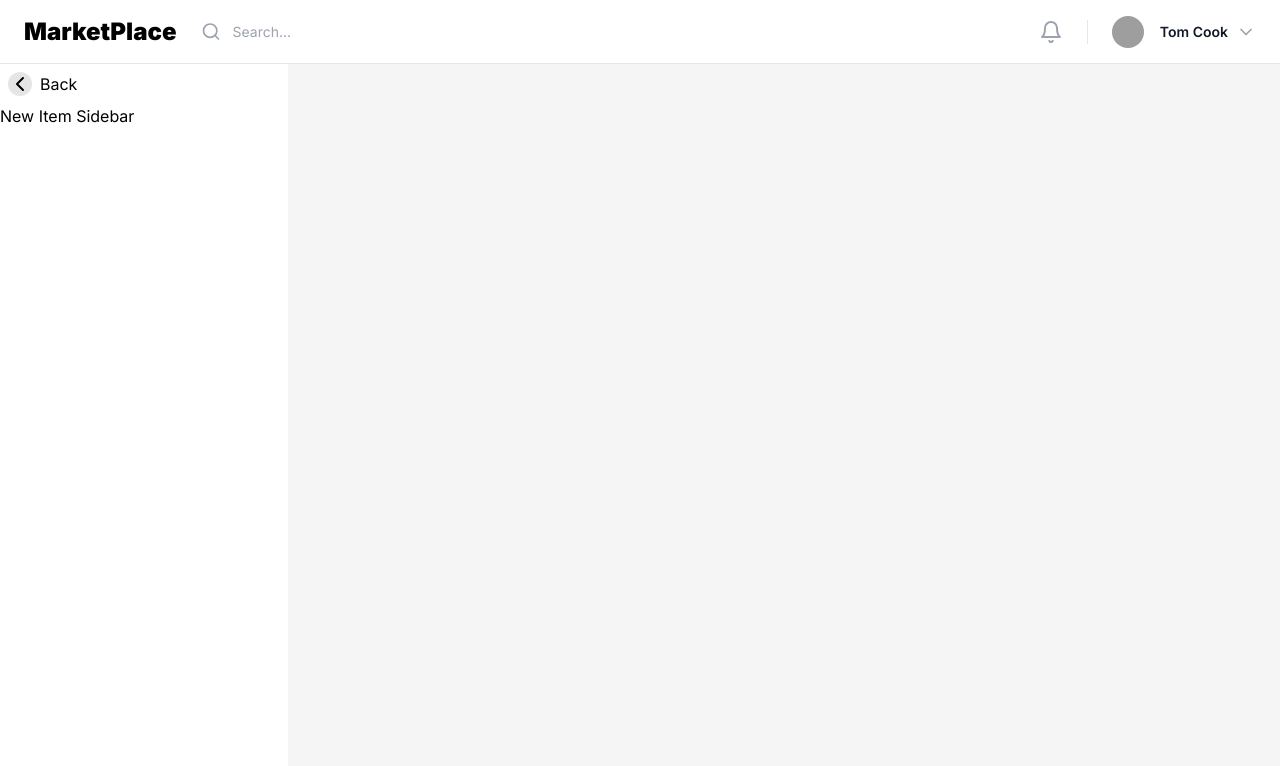
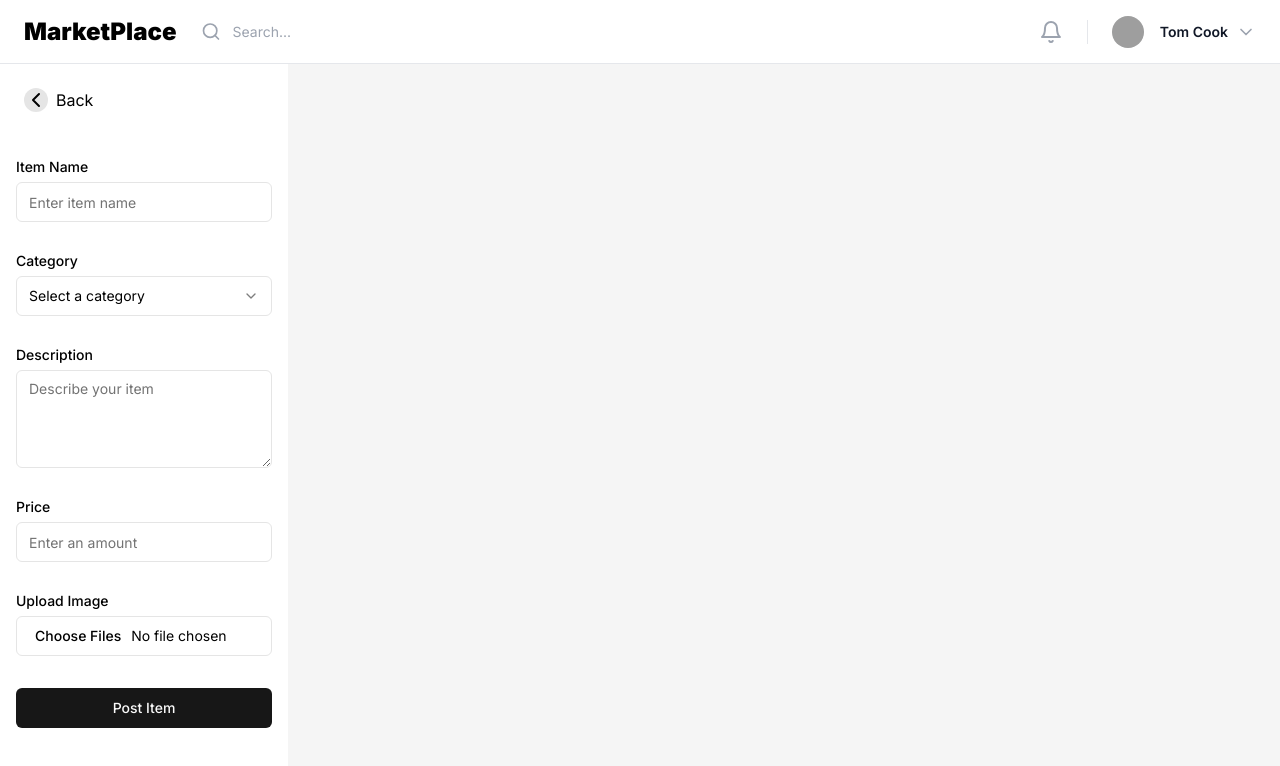
Before and after one commit to FranciscoAVD/marketplace, a Next.js app: page /dashboard/new-item in a window 1280 px wide. Shown: the top 766 px of the page. Built offline with nearby package versions, Linux system fonts and the light colour scheme; grey boxes are pictures that could not be loaded.

Commit message:
added components for new-item form

```diff
--- a/package.json
+++ b/package.json
@@ -10,6 +10,8 @@
   },
   "dependencies": {
     "@headlessui/react": "^2.1.3",
+    "@radix-ui/react-label": "^2.1.0",
+    "@radix-ui/react-select": "^2.1.1",
     "@radix-ui/react-slot": "^1.1.0",
     "class-variance-authority": "^0.7.0",
     "clsx": "^2.1.1",
--- a/src/app/dashboard/_components/sidebar/sidebar.tsx
+++ b/src/app/dashboard/_components/sidebar/sidebar.tsx
@@ -41,14 +41,17 @@
 
 export function SidebarDesktop({ className }: { className?: string }) {
   const path = usePathname();
-  console.log(path);
   return (
     <aside className={className}>
-      {path === "/dashboard/new-item" ? <NewItemSidebar /> : <DashboardSidebar path={path}/>}
+      {path === "/dashboard/new-item" ? (
+        <NewItemSidebar />
+      ) : (
+        <DashboardSidebar path={path} />
+      )}
     </aside>
   );
 }
-function DashboardSidebar({path}:{path: string}){
+function DashboardSidebar({ path }: { path: string }) {
   return (
     <nav className="p-4">
       <ul role="list" className="flex flex-1 flex-col gap-y-7">
@@ -75,7 +78,7 @@
         </li>
       </ul>
     </nav>
-  )
+  );
 }
 
 //Mobile
@@ -180,7 +183,12 @@
         </li>
       ))}
       <li>
-        <Button className="w-full justify-center gap-x-2" asChild>
+        <Button
+          className={`w-full justify-center gap-x-2 ${
+            activePath === "/dashboard/new-item" && "hidden"
+          }`}
+          asChild
+        >
           <Link href="/dashboard/new-item">
             <PlusIcon className="size-6" />
             Create new item
--- a/src/app/dashboard/new-item/_components/new-item-details.tsx
+++ b/src/app/dashboard/new-item/_components/new-item-details.tsx
@@ -1,15 +1,64 @@
+import { Button } from "@/components/ui/button";
+import { Input } from "@/components/ui/input";
+import { Label } from "@/components/ui/label";
+import {
+  Select,
+  SelectContent,
+  SelectItem,
+  SelectTrigger,
+  SelectValue,
+} from "@/components/ui/select";
+import { Textarea } from "@/components/ui/textarea";
+import { marketplaceCategories } from "@/lib/constants";
+import { stringToSlug } from "@/lib/utils";
 import { ChevronLeft } from "lucide-react";
 import Link from "next/link";
-import React from "react";
 
 export default function NewItemSidebar() {
   return (
-    <>
+    <div className="p-4 space-y-10">
       <Link href="/dashboard" className="flex gap-x-2 p-2 w-fit ">
         <ChevronLeft className="size-6 bg-neutral-200 rounded-full" />
         Back
       </Link>
-      New Item Sidebar
-    </>
+      <form className="grid gap-8">
+        <div className="grid gap-2">
+          <Label htmlFor="name">Item Name</Label>
+          <Input id="name" placeholder="Enter item name" />
+        </div>
+        <div className="grid gap-2">
+          <Label htmlFor="category">Category</Label>
+          <Select>
+            <SelectTrigger>
+              <SelectValue placeholder="Select a category" />
+            </SelectTrigger>
+            <SelectContent>
+              {marketplaceCategories.map((cat) => (
+                <SelectItem key={cat.name} value={stringToSlug(cat.name)}>
+                  <span>{cat.name}</span>
+                </SelectItem>
+              ))}
+            </SelectContent>
+          </Select>
+        </div>
+        <div className="grid gap-2">
+          <Label htmlFor="description">Description</Label>
+          <Textarea
+            id="description"
+            rows={4}
+            placeholder="Describe your item"
+          />
+        </div>
+        <div className="grid gap-2">
+          <Label htmlFor="price">Price</Label>
+          <Input id="price" type="number" placeholder="Enter an amount" />
+        </div>
+        <div className="grid gap-2">
+          <Label htmlFor="image">Upload Image</Label>
+          <Input id="image" type="file" multiple />
+        </div>
+        <Button type="submit">Post Item</Button>
+      </form>
+    </div>
   );
 }
--- a/src/app/dashboard/new-item/page.tsx
+++ b/src/app/dashboard/new-item/page.tsx
@@ -1,8 +1,11 @@
 import React from 'react'
-import NewItemDetails from './_components/new-item-details'
 
 export default function page() {
   return (
-   <main className="bg-neutral-100"></main>
+   <main className="grid place-content-center bg-neutral-100">
+    <section>
+
+    </section>
+   </main>
   )
 }
--- /dev/null
+++ b/src/components/ui/label.tsx
@@ -0,0 +1,26 @@
+"use client"
+
+import * as React from "react"
+import * as LabelPrimitive from "@radix-ui/react-label"
+import { cva, type VariantProps } from "class-variance-authority"
+
+import { cn } from "@/lib/utils"
+
+const labelVariants = cva(
+  "text-sm font-medium leading-none peer-disabled:cursor-not-allowed peer-disabled:opacity-70"
+)
+
+const Label = React.forwardRef<
+  React.ElementRef<typeof LabelPrimitive.Root>,
+  React.ComponentPropsWithoutRef<typeof LabelPrimitive.Root> &
+    VariantProps<typeof labelVariants>
+>(({ className, ...props }, ref) => (
+  <LabelPrimitive.Root
+    ref={ref}
+    className={cn(labelVariants(), className)}
+    {...props}
+  />
+))
+Label.displayName = LabelPrimitive.Root.displayName
+
+export { Label }
--- /dev/null
+++ b/src/components/ui/select.tsx
@@ -0,0 +1,162 @@
+"use client";
+
+import * as React from "react";
+import * as SelectPrimitive from "@radix-ui/react-select";
+import { Check, ChevronDown, ChevronUp } from "lucide-react";
+
+import { cn } from "@/lib/utils";
+
+const Select = SelectPrimitive.Root;
+
+const SelectGroup = SelectPrimitive.Group;
+
+const SelectValue = SelectPrimitive.Value;
+
+const SelectTrigger = React.forwardRef<
+  React.ElementRef<typeof SelectPrimitive.Trigger>,
+  React.ComponentPropsWithoutRef<typeof SelectPrimitive.Trigger>
+>(({ className, children, ...props }, ref) => (
+  <SelectPrimitive.Trigger
+    ref={ref}
+    className={cn(
+      "flex h-10 w-full items-center justify-between rounded-md border border-neutral-200 bg-white px-3 py-2 text-sm ring-offset-white placeholder:text-neutral-500 focus:outline-none focus:ring-2 focus:ring-neutral-950 focus:ring-offset-2 disabled:cursor-not-allowed disabled:opacity-50 [&>span]:line-clamp-1 dark:border-neutral-800 dark:bg-neutral-950 dark:ring-offset-neutral-950 dark:placeholder:text-neutral-400 dark:focus:ring-neutral-300",
+      className
+    )}
+    {...props}
+  >
+    {children}
+    <SelectPrimitive.Icon asChild>
+      <ChevronDown className="h-4 w-4 opacity-50" />
+    </SelectPrimitive.Icon>
+  </SelectPrimitive.Trigger>
+));
+SelectTrigger.displayName = SelectPrimitive.Trigger.displayName;
+
+const SelectScrollUpButton = React.forwardRef<
+  React.ElementRef<typeof SelectPrimitive.ScrollUpButton>,
+  React.ComponentPropsWithoutRef<typeof SelectPrimitive.ScrollUpButton>
+>(({ className, ...props }, ref) => (
+  <SelectPrimitive.ScrollUpButton
+    ref={ref}
+    className={cn(
+      "flex cursor-default items-center justify-center py-1",
+      className
+    )}
+    {...props}
+  >
+    <ChevronUp className="h-4 w-4" />
+  </SelectPrimitive.ScrollUpButton>
+));
+SelectScrollUpButton.displayName = SelectPrimitive.ScrollUpButton.displayName;
+
+const SelectScrollDownButton = React.forwardRef<
+  React.ElementRef<typeof SelectPrimitive.ScrollDownButton>,
+  React.ComponentPropsWithoutRef<typeof SelectPrimitive.ScrollDownButton>
+>(({ className, ...props }, ref) => (
+  <SelectPrimitive.ScrollDownButton
+    ref={ref}
+    className={cn(
+      "flex cursor-default items-center justify-center py-1",
+      className
+    )}
+    {...props}
+  >
+    <ChevronDown className="h-4 w-4" />
+  </SelectPrimitive.ScrollDownButton>
+));
+SelectScrollDownButton.displayName =
+  SelectPrimitive.ScrollDownButton.displayName;
+
+const SelectContent = React.forwardRef<
+  React.ElementRef<typeof SelectPrimitive.Content>,
+  React.ComponentPropsWithoutRef<typeof SelectPrimitive.Content>
+>(({ className, children, position = "popper", ...props }, ref) => (
+  <SelectPrimitive.Portal>
+    <SelectPrimitive.Content
+      ref={ref}
+      className={cn(
+        "relative z-50 max-h-96 min-w-[8rem] overflow-hidden rounded-md border border-neutral-200 bg-white text-neutral-950 shadow-md data-[state=open]:animate-in data-[state=closed]:animate-out data-[state=closed]:fade-out-0 data-[state=open]:fade-in-0 data-[state=closed]:zoom-out-95 data-[state=open]:zoom-in-95 data-[side=bottom]:slide-in-from-top-2 data-[side=left]:slide-in-from-right-2 data-[side=right]:slide-in-from-left-2 data-[side=top]:slide-in-from-bottom-2 dark:border-neutral-800 dark:bg-neutral-950 dark:text-neutral-50",
+        position === "popper" &&
+          "data-[side=bottom]:translate-y-1 data-[side=left]:-translate-x-1 data-[side=right]:translate-x-1 data-[side=top]:-translate-y-1",
+        className
+      )}
+      position={position}
+      {...props}
+    >
+      <SelectScrollUpButton />
+      <SelectPrimitive.Viewport
+        className={cn(
+          "p-1",
+          position === "popper" &&
+            "h-[var(--radix-select-trigger-height)] w-full min-w-[var(--radix-select-trigger-width)]"
+        )}
+      >
+        {children}
+      </SelectPrimitive.Viewport>
+      <SelectScrollDownButton />
+    </SelectPrimitive.Content>
+  </SelectPrimitive.Portal>
+));
+SelectContent.displayName = SelectPrimitive.Content.displayName;
+
+const SelectLabel = React.forwardRef<
+  React.ElementRef<typeof SelectPrimitive.Label>,
+  React.ComponentPropsWithoutRef<typeof SelectPrimitive.Label>
+>(({ className, ...props }, ref) => (
+  <SelectPrimitive.Label
+    ref={ref}
+    className={cn("py-1.5 pl-8 pr-2 text-sm font-semibold", className)}
+    {...props}
+  />
+));
+SelectLabel.displayName = SelectPrimitive.Label.displayName;
+
+const SelectItem = React.forwardRef<
+  React.ElementRef<typeof SelectPrimitive.Item>,
+  React.ComponentPropsWithoutRef<typeof SelectPrimitive.Item>
+>(({ className, children, ...props }, ref) => (
+  <SelectPrimitive.Item
+    ref={ref}
+    className={cn(
+      "relative flex w-full cursor-pointer select-none items-center rounded-sm py-1.5 pr-8 pl-2 text-sm outline-none focus:bg-neutral-100 focus:text-neutral-900 data-[disabled]:pointer-events-none data-[disabled]:opacity-50",
+      className
+    )}
+    {...props}
+  >
+    <SelectPrimitive.ItemText>{children}</SelectPrimitive.ItemText>
+    <span className="absolute right-2 flex h-3.5 w-3.5 items-center justify-center">
+      <SelectPrimitive.ItemIndicator>
+        <Check className="h-4 w-4" />
+      </SelectPrimitive.ItemIndicator>
+    </span>
+  </SelectPrimitive.Item>
+));
+SelectItem.displayName = SelectPrimitive.Item.displayName;
+
+const SelectSeparator = React.forwardRef<
+  React.ElementRef<typeof SelectPrimitive.Separator>,
+  React.ComponentPropsWithoutRef<typeof SelectPrimitive.Separator>
+>(({ className, ...props }, ref) => (
+  <SelectPrimitive.Separator
+    ref={ref}
+    className={cn(
+      "-mx-1 my-1 h-px bg-neutral-100 dark:bg-neutral-800",
+      className
+    )}
+    {...props}
+  />
+));
+SelectSeparator.displayName = SelectPrimitive.Separator.displayName;
+
+export {
+  Select,
+  SelectGroup,
+  SelectValue,
+  SelectTrigger,
+  SelectContent,
+  SelectLabel,
+  SelectItem,
+  SelectSeparator,
+  SelectScrollUpButton,
+  SelectScrollDownButton,
+};
--- /dev/null
+++ b/src/components/ui/textarea.tsx
@@ -0,0 +1,24 @@
+import * as React from "react"
+
+import { cn } from "@/lib/utils"
+
+export interface TextareaProps
+  extends React.TextareaHTMLAttributes<HTMLTextAreaElement> {}
+
+const Textarea = React.forwardRef<HTMLTextAreaElement, TextareaProps>(
+  ({ className, ...props }, ref) => {
+    return (
+      <textarea
+        className={cn(
+          "flex min-h-[80px] w-full rounded-md border border-neutral-200 bg-white px-3 py-2 text-sm ring-offset-white placeholder:text-neutral-500 focus-visible:outline-none focus-visible:ring-2 focus-visible:ring-neutral-950 focus-visible:ring-offset-2 disabled:cursor-not-allowed disabled:opacity-50 dark:border-neutral-800 dark:bg-neutral-950 dark:ring-offset-neutral-950 dark:placeholder:text-neutral-400 dark:focus-visible:ring-neutral-300",
+          className
+        )}
+        ref={ref}
+        {...props}
+      />
+    )
+  }
+)
+Textarea.displayName = "Textarea"
+
+export { Textarea }
```
Also changed, not shown: 1 other file (tests, documents, lock files or other folders). Lines whose indentation alone changed are shown as unchanged.
